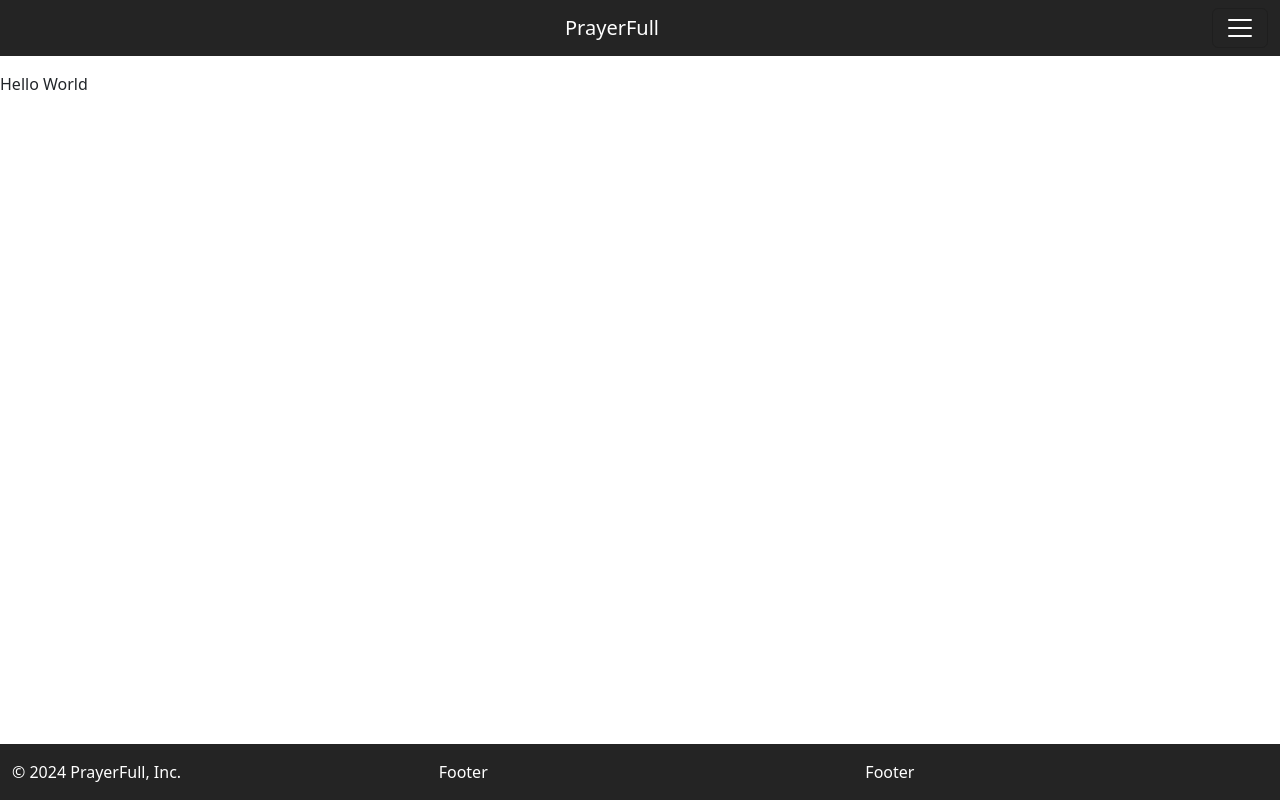
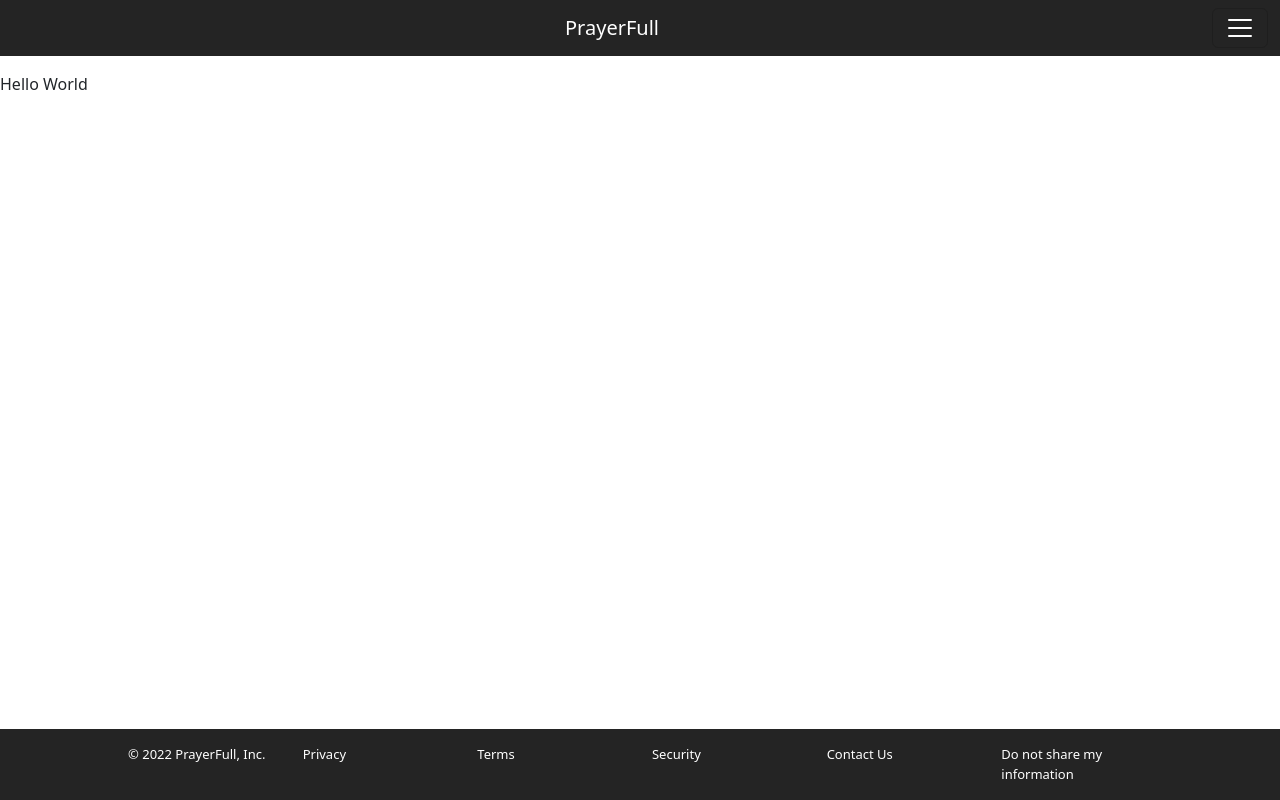
Before and after one commit to JohnArochaDev/PrayerFull, a React (Vite) app: page / in a window 1280 px wide. Built offline with nearby package versions, Linux system fonts and the light colour scheme.

Commit message:
added styling

```diff
--- a/src/Footer/Footer.css
+++ b/src/Footer/Footer.css
@@ -1,10 +1,23 @@
-.footer{
+.footer {
     background-color: #242424;
     color: white;
     position: absolute;
     bottom: 0%;
+    font-size: small;
+    display: flex;
+    justify-content: center;
 }
 
-.footerContent{
+.footerContent {
     padding-top: 2vh;
+    padding-left: -1vh;
+    padding-right: -1vh;
 }
+
+.innerFooter {
+    width: 80vw;
+}
+
+.footerCol {
+    padding: 0 10px; /* Adjust padding as needed */
+}
--- a/src/Footer/Footer.jsx
+++ b/src/Footer/Footer.jsx
@@ -5,17 +5,28 @@ export default function Footer() {
 
     return(
         <Container fluid className="footer" >
-            <Row className="footerContent" >
-                <Col>
-                    <p>© 2024 PrayerFull, Inc.</p>
-                </Col>
-                <Col>
-                    <p>Footer</p>
-                </Col>
-                <Col>
-                    <p>Footer</p>
-                </Col>
-            </Row>
+            <div className="innerFooter" >
+                <Row className="footerContent" >
+                    <Col xs={6} md={2} className="footerCol">
+                        <p>© 2022 PrayerFull, Inc.</p>
+                    </Col>
+                    <Col xs={6} md={2} className="footerCol">
+                        <p>Privacy</p>
+                    </Col>
+                    <Col xs={6} md={2} className="footerCol">
+                        <p>Terms</p>
+                    </Col>
+                    <Col xs={6} md={2} className="footerCol">
+                        <p>Security</p>
+                    </Col>
+                    <Col xs={6} md={2} className="footerCol">
+                        <p>Contact Us</p>
+                    </Col>
+                    <Col xs={6} md={2} className="footerCol">
+                        <p>Do not share my information</p>
+                    </Col>
+                </Row>
+            </div>
         </Container>
     )
 }
```
